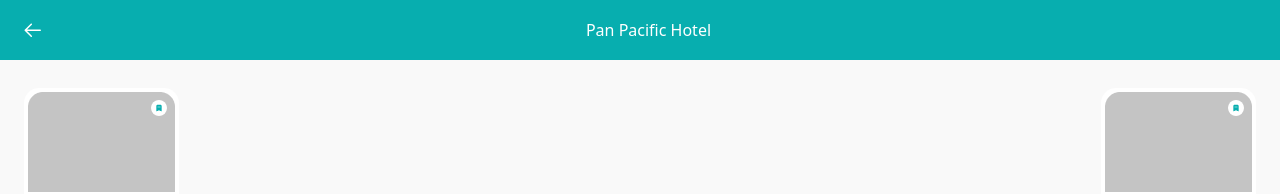
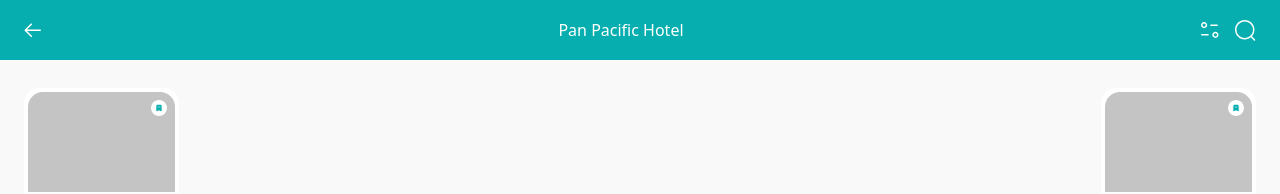
Before and after one commit to Adil-Hameed/Go-tour-Hotel-List, a plain HTML site: page index.html in a window 1280 px wide. Shown: the top 194 px of the page. Drawn offline with nearby package versions, Linux system fonts and the light colour scheme.

Commit message:
icon add

```diff
--- a/index.html
+++ b/index.html
@@ -22,6 +22,17 @@
             <p class="text-white text-center mb-0 fw-500 flex-grow-1">
                 Pan Pacific Hotel
             </p>
+            <svg width="18" height="16" viewBox="0 0 18 16" fill="none" xmlns="http://www.w3.org/2000/svg">
+                <path fill-rule="evenodd" clip-rule="evenodd"
+                    d="M14.3879 9.708C16.1039 9.708 17.4999 11.097 17.4999 12.804C17.4999 14.511 16.1039 15.9 14.3879 15.9C12.6709 15.9 11.2739 14.511 11.2739 12.804C11.2739 11.097 12.6709 9.708 14.3879 9.708ZM14.3879 11.208C13.4979 11.208 12.7739 11.924 12.7739 12.804C12.7739 13.685 13.4979 14.4 14.3879 14.4C15.2769 14.4 15.9999 13.685 15.9999 12.804C15.9999 11.924 15.2769 11.208 14.3879 11.208ZM7.0803 12.0928C7.4943 12.0928 7.8303 12.4288 7.8303 12.8428C7.8303 13.2568 7.4943 13.5928 7.0803 13.5928H0.7793C0.3653 13.5928 0.0293 13.2568 0.0293 12.8428C0.0293 12.4288 0.3653 12.0928 0.7793 12.0928H7.0803ZM3.113 0C4.83 0 6.226 1.39 6.226 3.097C6.226 4.804 4.83 6.192 3.113 6.192C1.397 6.192 0 4.804 0 3.097C0 1.39 1.397 0 3.113 0ZM3.113 1.5C2.224 1.5 1.5 2.216 1.5 3.097C1.5 3.977 2.224 4.692 3.113 4.692C4.003 4.692 4.726 3.977 4.726 3.097C4.726 2.216 4.003 1.5 3.113 1.5ZM16.1911 2.4004C16.6051 2.4004 16.9411 2.7364 16.9411 3.1504C16.9411 3.5644 16.6051 3.9004 16.1911 3.9004H9.8911C9.4771 3.9004 9.1411 3.5644 9.1411 3.1504C9.1411 2.7364 9.4771 2.4004 9.8911 2.4004H16.1911Z"
+                    fill="white" />
+            </svg>
+
+            <svg class="ms-3" width="21" height="21" viewBox="0 0 21 21" fill="none" xmlns="http://www.w3.org/2000/svg">
+                <path fill-rule="evenodd" clip-rule="evenodd"
+                    d="M9.73881 0C15.1088 0 19.4768 4.368 19.4768 9.738C19.4768 12.2715 18.5045 14.5823 16.9135 16.3165L20.0442 19.4407C20.3372 19.7337 20.3382 20.2077 20.0452 20.5007C19.8992 20.6487 19.7062 20.7217 19.5142 20.7217C19.3232 20.7217 19.1312 20.6487 18.9842 20.5027L15.8157 17.343C14.1489 18.6778 12.0355 19.477 9.73881 19.477C4.36881 19.477 -0.00018692 15.108 -0.00018692 9.738C-0.00018692 4.368 4.36881 0 9.73881 0ZM9.73881 1.5C5.19581 1.5 1.49981 5.195 1.49981 9.738C1.49981 14.281 5.19581 17.977 9.73881 17.977C14.2808 17.977 17.9768 14.281 17.9768 9.738C17.9768 5.195 14.2808 1.5 9.73881 1.5Z"
+                    fill="white" />
+            </svg>
         </div>
     </div>
     <div class=" light-gray radius-40 px-4 pt-1 position-relative">
```
Also changed, not shown: assets/Filter.svg (added), assets/Search1.svg (added).
